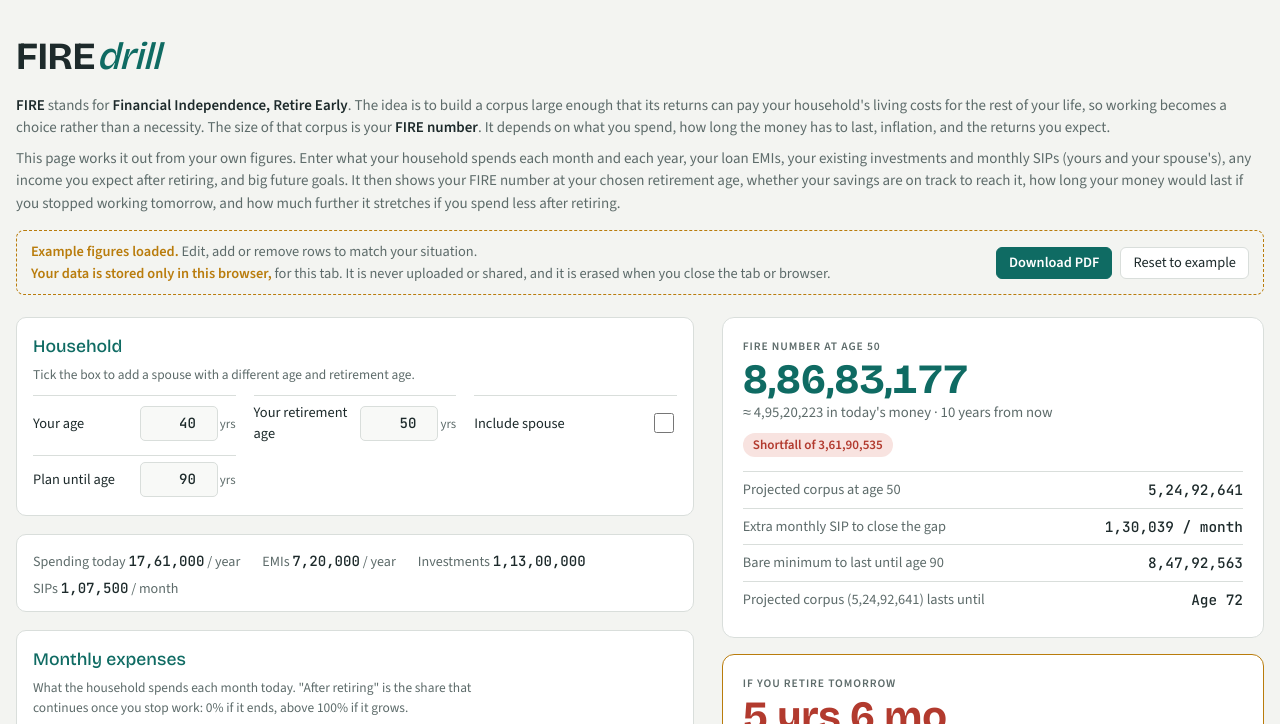
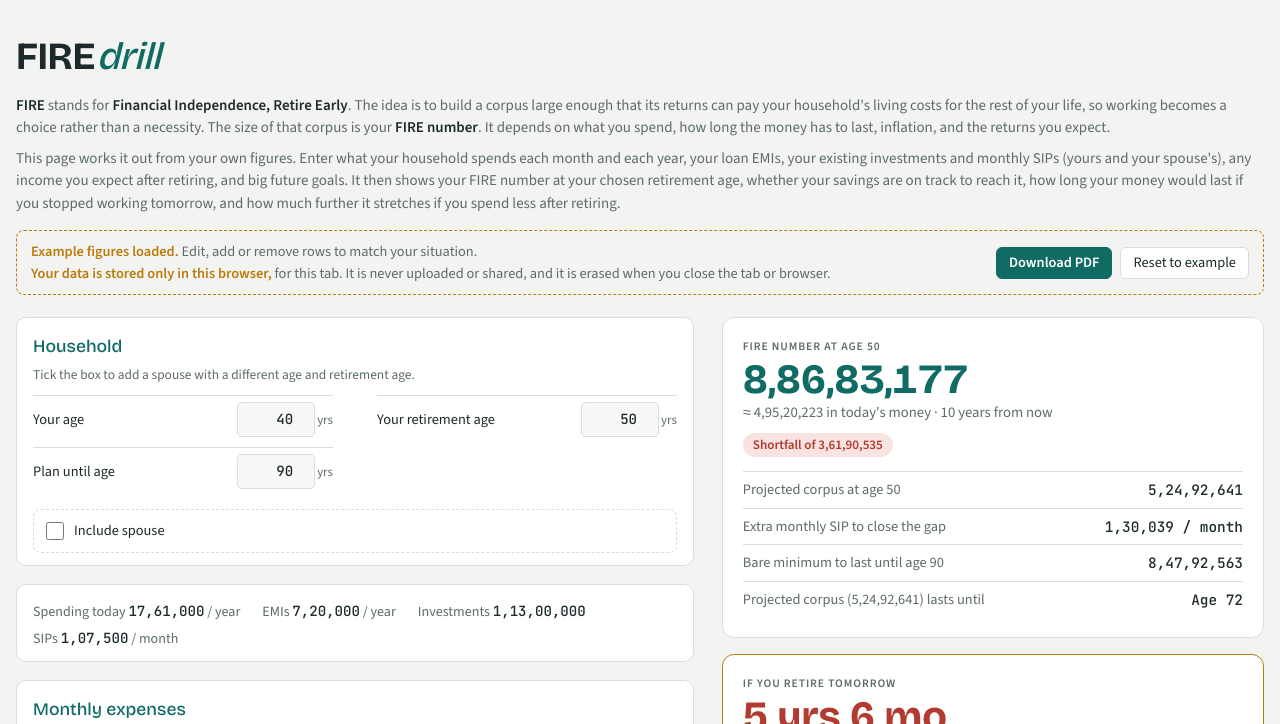
Before and after one commit to ukkit/FIREdrill, a plain HTML site: page index.html in a window 1280 px wide. Shown: the top 724 px of the page. Drawn offline with nearby package versions, Linux system fonts and the light colour scheme.

Commit message:
Move spouse toggle out of the field grid and widen field spacing

```diff
--- a/index.html
+++ b/index.html
@@ -65,11 +65,14 @@ table.ed{width:100%;border-collapse:collapse;min-width:440px}
 .del{border:0;background:transparent;color:var(--muted);font-size:1.1rem;padding:2px 8px;line-height:1}
 .del:hover{color:var(--bad)}
 .add{margin-top:8px;border-style:dashed;color:var(--accent);font-size:.88rem}
-.kvgrid{display:grid;grid-template-columns:repeat(auto-fill,minmax(200px,1fr));gap:4px 18px}
+.kvgrid{display:grid;grid-template-columns:repeat(auto-fill,minmax(250px,1fr));gap:4px 44px}
 .kv{display:grid;grid-template-columns:minmax(0,1fr) 96px;align-items:center;gap:8px;padding:6px 0;border-top:1px solid var(--line)}
 .kv label{font-size:.9rem}
-.kv input[type=checkbox]{width:20px;height:20px;margin-left:auto;accent-color:var(--accent)}
 .kv .cell input{border:1px solid var(--line);background:var(--sunk)}
+.spt{display:flex;align-items:center;gap:10px;margin-top:14px;padding:10px 12px;border:1px dashed var(--line);border-radius:8px;font-size:.9rem;cursor:pointer}
+.spt:has(input:checked){border-style:solid;border-color:var(--accent);background:var(--accent-soft)}
+.spt input{width:18px;height:18px;margin:0;accent-color:var(--accent)}
+.spg{margin-top:10px}
 .summary{display:flex;flex-wrap:wrap;gap:6px 22px;font-size:.88rem;color:var(--muted)}
 .summary b{color:var(--ink);font-family:var(--mono);font-weight:500}
 .results{position:sticky;top:calc(env(safe-area-inset-top, 0px) + 12px);display:flex;flex-direction:column;gap:16px;min-width:0}
@@ -264,8 +267,9 @@ function kvRows(list,grp){
 function household(){
   const sp=S.profile.sp;
   return `<section class="block"><div class="bh"><h2>Household</h2></div><p class="hint">${sp?"Expenses below are for the whole household. The FIRE date is when the first of you stops working; whoever is still working keeps paying their own SIPs until they retire. The plan runs until the younger of you reaches the plan-until age. Enter each investment and SIP in your column and your spouse's column. Ages in income and goal rows are your age.":"Tick the box to add a spouse with a different age and retirement age."}</p><div class="kvgrid">`+
-   kvRows(PROF,"profile")+`<div class="kv"><label for="profile-sp">Include spouse</label><div class="cell"><input type="checkbox" id="profile-sp" data-chk="sp"${sp?" checked":""}></div></div>`+
-   (sp?kvRows(SPF,"profile"):"")+kvRows(LIFE,"profile")+`</div></section>`;
+   kvRows(PROF,"profile")+kvRows(LIFE,"profile")+`</div>
+   <label class="spt" for="profile-sp"><input type="checkbox" id="profile-sp" data-chk="sp"${sp?" checked":""}>Include spouse</label>`+
+   (sp?`<div class="kvgrid spg">`+kvRows(SPF,"profile")+`</div>`:"")+`</section>`;
 }
 function secBlock(sec){
   const sp=S.profile.sp, two=sp&&sec.cols.some(c=>c[1]==="money2");
```
